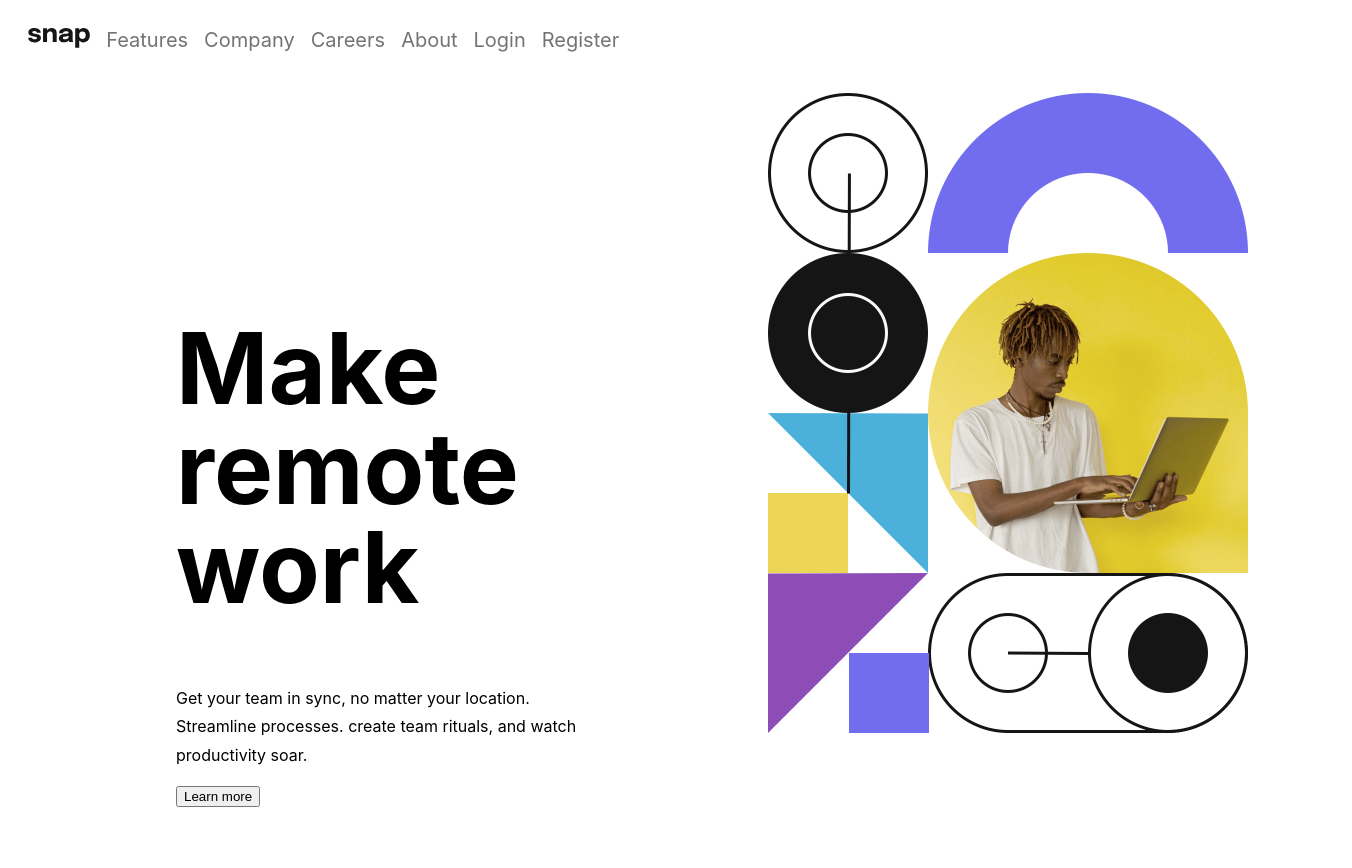
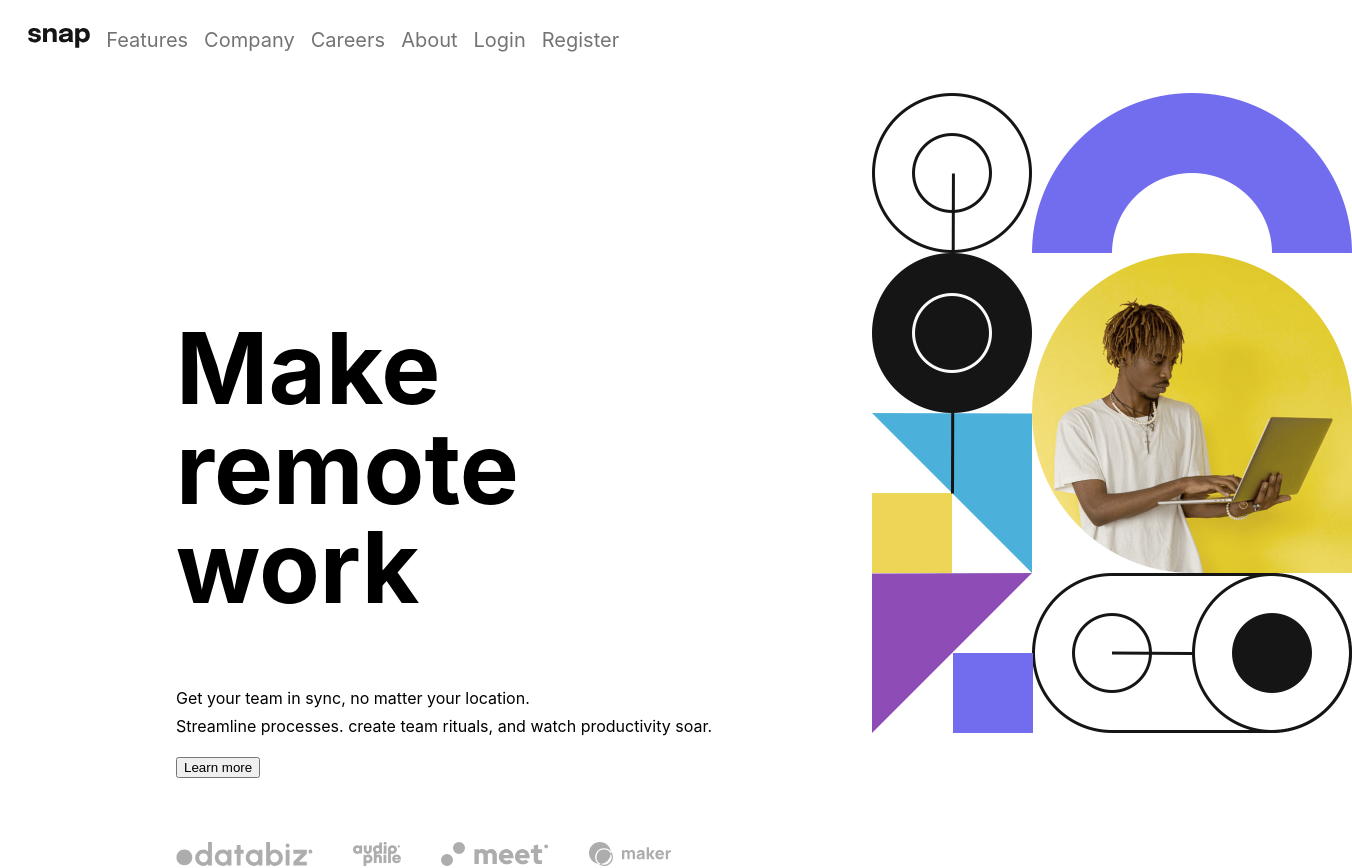
Before and after one commit to Nagema/Intro-section-with-dropdown-navigation, a React (Create React App) app: page / in a window 1280 px wide. Shown: the top 868 px of the page, 1352 px wide, since content can reach past the window. Before the commit the page ends 839 px from the top, so only its background shows below. Built offline with nearby package versions, Linux system fonts and the light colour scheme.

Commit message:
adding client brands

```diff
--- a/src/containers/MainPage.jsx
+++ b/src/containers/MainPage.jsx
@@ -2,6 +2,11 @@ import React from 'react';
 import './styles.css';
 import heroImageDesktop from '../assets/images/image-hero-desktop.png';
 import heroImageMobile from '../assets/images/image-hero-mobile.png';
+import clientDatabiz from '../assets/images/client-databiz.svg';
+import clientAudiophile from '../assets/images/client-audiophile.svg';
+import clientMeet from '../assets/images/client-meet.svg';
+import clientMarker from '../assets/images/client-maker.svg';
+
 function MainPage() {
   return (
     <>
@@ -13,6 +18,14 @@ function MainPage() {
                 <button>
                     Learn more
                 </button>
+                <div>
+                    <div className='client-image-wrapper'>
+                        <img className='client-image' src={clientDatabiz}/>
+                        <img className='client-image' src={clientAudiophile}/>
+                        <img className='client-image' src={clientMeet}/>
+                        <img className='client-image' src={clientMarker}/>
+                    </div>
+                </div>
             </div>
             <img className='main-page-image' src={heroImageDesktop}/>
         </div>
--- a/src/containers/styles.css
+++ b/src/containers/styles.css
@@ -26,3 +26,12 @@
 .main-page-image {
     height: 80vh;
 }
+.client-image-wrapper {
+    margin-top: 4em;
+    display: flex;
+}
+
+.client-image {
+    height: 1.5em;
+    padding-right: 2.5em;
+}
```
